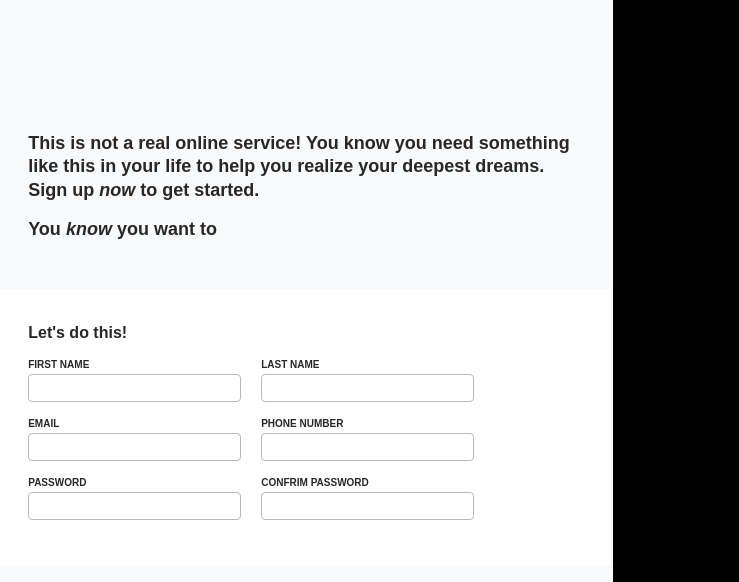
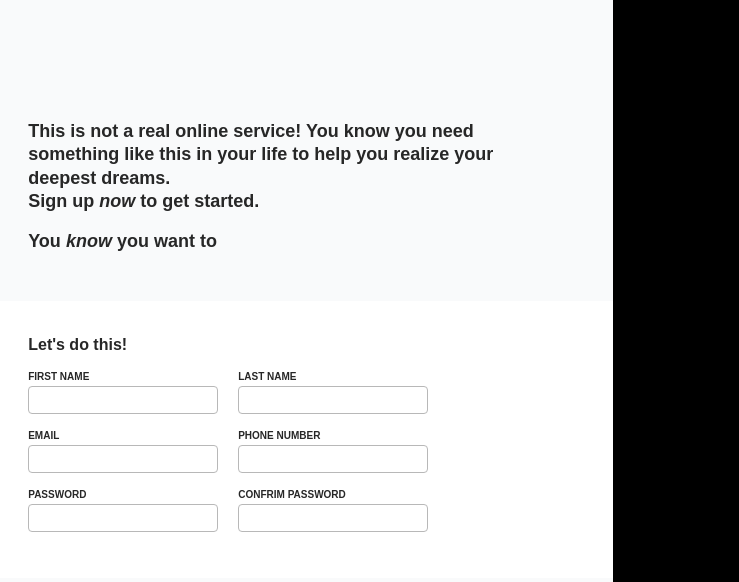
Before and after one commit to OleksandrKur/odin-form, a plain HTML site: page index.html in a window 1280 px wide. Shown: the top 582 px of the page, 541-1280 px from the left. Drawn offline with Linux system fonts and the light colour scheme; a web font is replaced by a local one.

Commit message:
Edit cpage styles to match the design

```diff
--- a/index.html
+++ b/index.html
@@ -27,8 +27,7 @@
                 </div>
                 <div class="content-right">
                     <div class="gray">
-                        <p class="heading">This is not a real online service! You know you need something like this in your life to help you realize your deepest dreams.
-                            Sign up <em>now</em> to get started.</p>
+                        <p class="heading">This is not a real online service! You know you need something like this in your life to help you realize your deepest dreams.<br>Sign up <em>now</em> to get started.</p>
                         <p class="heading">
                         You <em>know</em> you want to</p>
                     </div>
@@ -67,7 +66,7 @@
                                 </div>
                                 <div class="input-item">
                                     <label for="password-confirm">Confrim Password</label>
-                                    <input type="password" name="password-confirm" id="password-confirm">
+                                    <input type="password" name="password-confirm" id="password-confirm" minlength="6">
                                 </div>
                             </div>
 
--- a/styles.css
+++ b/styles.css
@@ -119,6 +119,8 @@ input{
     appearance: none;
     border: 1px #b8b8b8 solid;
     border-radius: 4px;
+    display: block;
+    width: 100%;
 }
 
 input:focus{
@@ -138,6 +140,7 @@ input:invalid{
     font-weight: 700;
     line-height: 1.3;
     margin-bottom: 16px;
+    width: 500px;
 }
 label{
     font-size: 10px;
@@ -150,10 +153,12 @@ label{
     flex-direction: column;
     gap: 2px;
     margin-bottom: 14px;
+    width: 100%;
 }
 
 .input-row{
     display: flex;
     flex-direction: row;
     gap:20px;
+    width: 400px;
 }
```
